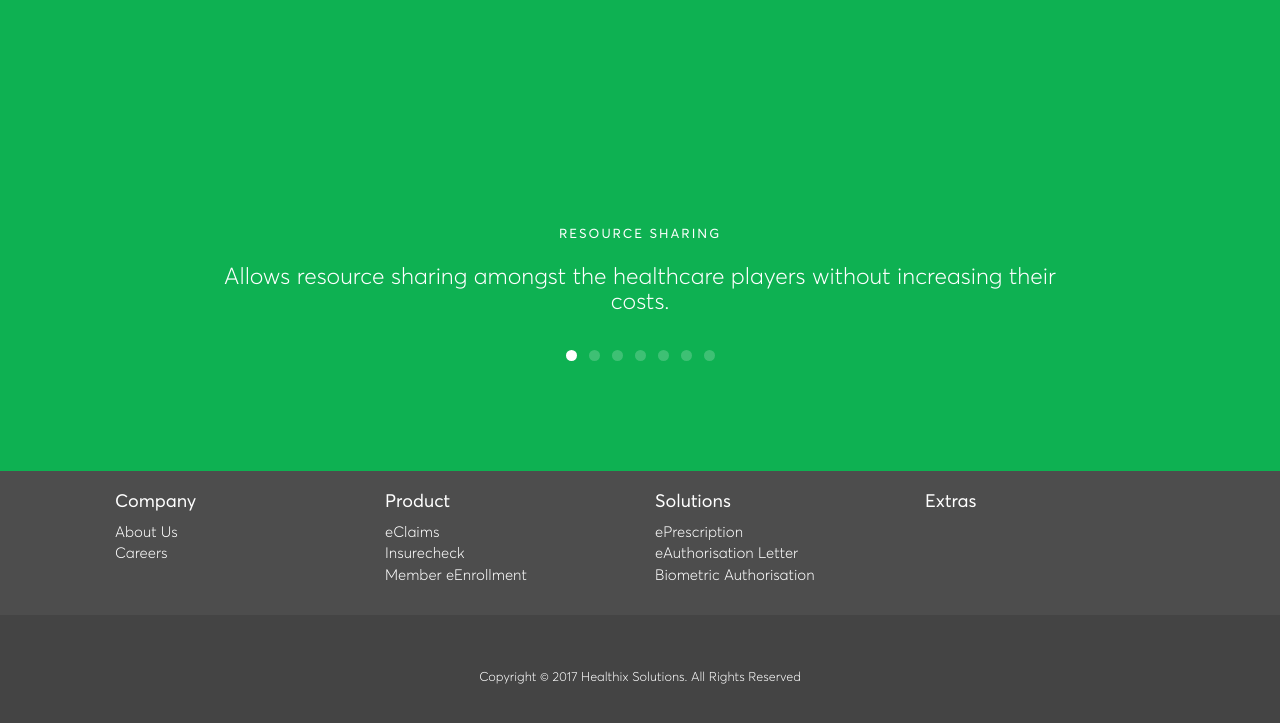
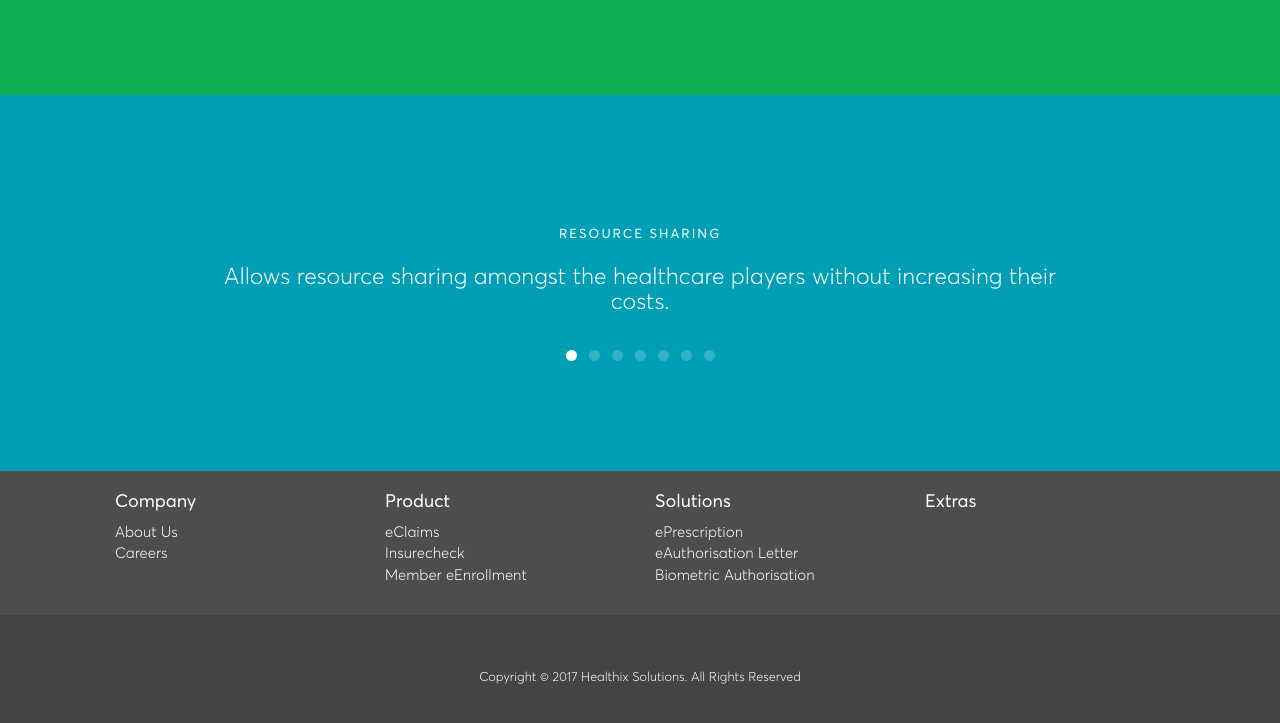
Before and after one commit to willardshikami/angular-auth, a plain HTML site: page index.html in a window 1280 px wide. Shown: the part 2745-3468 px from the top of the page. Drawn offline with nearby package versions, Linux system fonts and the light colour scheme.

Commit message:
whchanged why-us section background color

```diff
--- a/css/style.css
+++ b/css/style.css
@@ -361,7 +361,7 @@ WHY HEALTHIX
 */
 
 .testimonials {
-	background-color: #0eb152;;
+	background-color: #009FB6;
 	position: relative;
 	text-align: center;
 }
```
